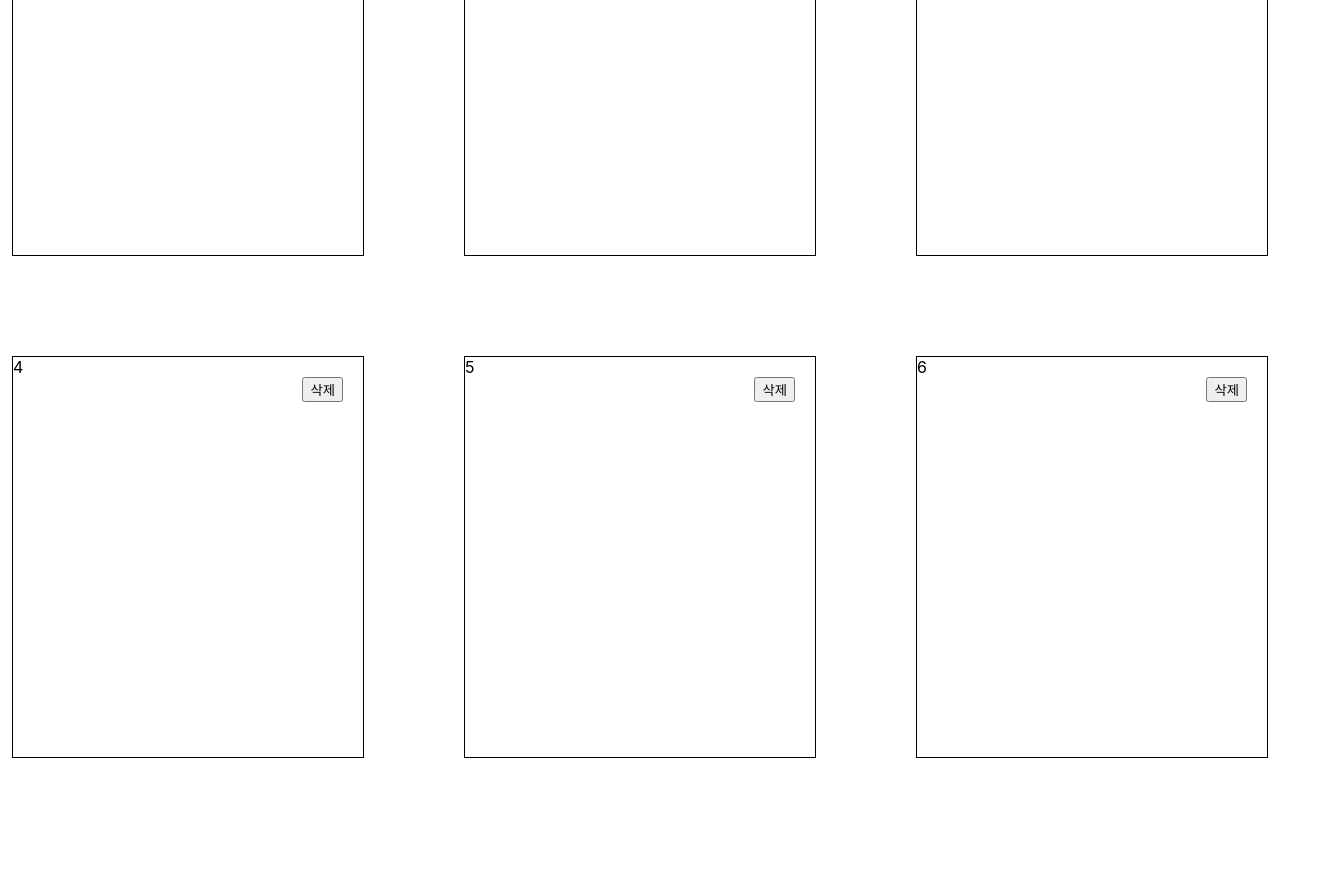
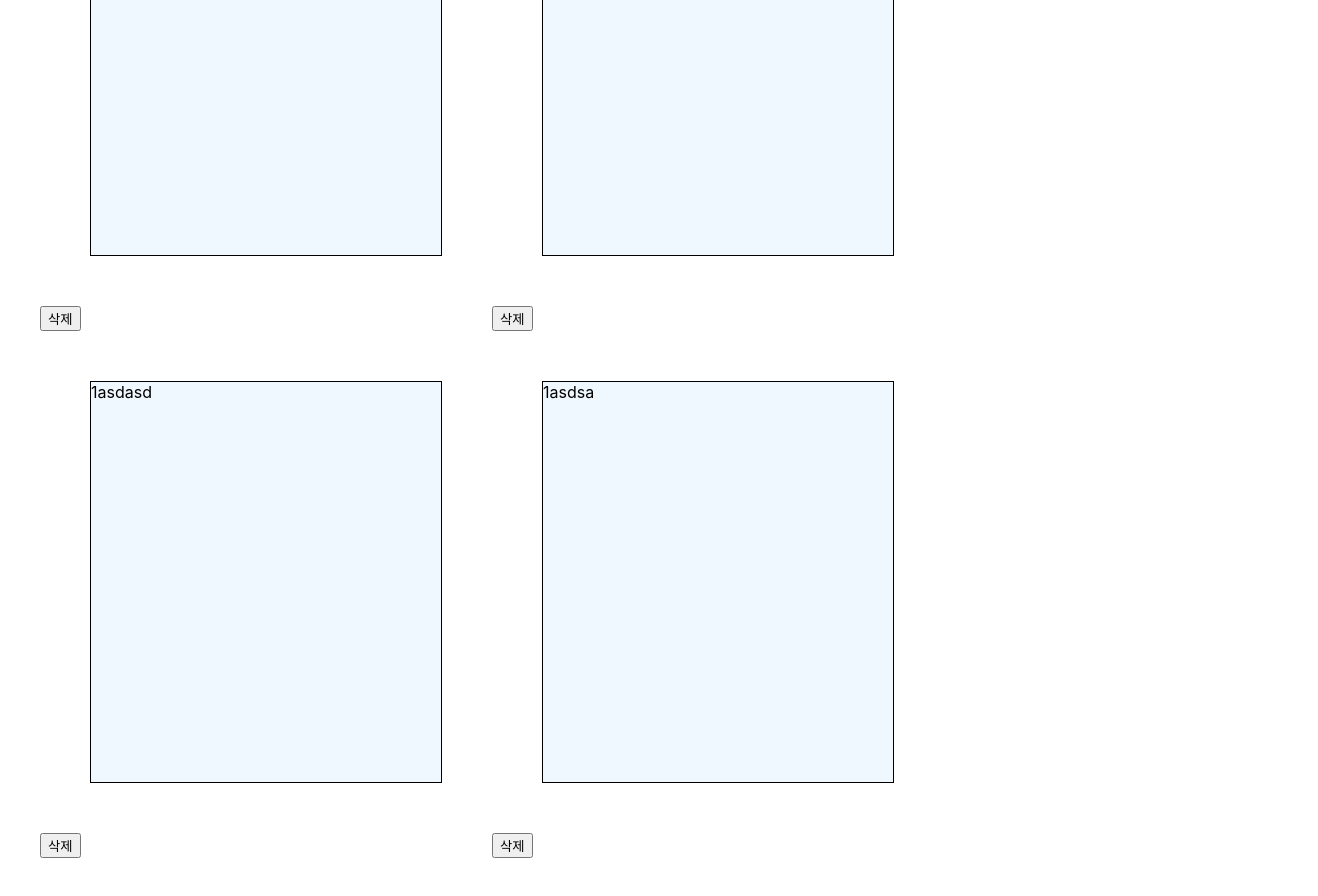
Before and after one commit to dowoo99/react-team-project, a React (Create React App) app: page /list in a window 1280 px wide. Shown: the part 500-1396 px from the top of the page, 1318 px wide, since content can reach past the window. Before the commit the page ends 1348 px from the top, so only its background shows below. Built offline with nearby package versions, Linux system fonts and the light colour scheme; data requests are answered from the project's data file.

Commit message:
0806 과제

```diff
--- /dev/null
+++ b/db.json
@@ -0,0 +1,28 @@
+{
+  "todos": [
+    {
+      "id": 1,
+      "name": "xzczx",
+      "title": "czxczxc",
+      "body": "xzczx"
+    },
+    {
+      "id": 2,
+      "name": "xzc",
+      "title": "xzcxzcxz",
+      "body": "cxzcxz"
+    },
+    {
+      "id": 4,
+      "name": "asdas",
+      "title": "asdasd",
+      "body": "dasd"
+    },
+    {
+      "id": 5,
+      "name": "sdad",
+      "title": "asdsa",
+      "body": "113313"
+    }
+  ]
+}
--- a/package.json
+++ b/package.json
@@ -3,11 +3,15 @@
   "version": "0.1.0",
   "private": true,
   "dependencies": {
+    "@reduxjs/toolkit": "^1.8.3",
     "@testing-library/jest-dom": "^5.14.1",
     "@testing-library/react": "^13.0.0",
     "@testing-library/user-event": "^13.2.1",
+    "axios": "^0.27.2",
+    "json-server": "^0.17.0",
     "react": "^18.2.0",
     "react-dom": "^18.2.0",
+    "react-redux": "^8.0.2",
     "react-router-dom": "^6.3.0",
     "react-scripts": "5.0.1",
     "styled-components": "^5.3.5",
--- a/src/Add.jsx
+++ b/src/Add.jsx
@@ -1,11 +1,13 @@
 import React, { useState } from "react";
 import Modal from "./Modal";
 import { useNavigate } from "react-router-dom";
+import Buttons from "./ele/Button";
 const Add = () => {
   const naviation = useNavigate();
   const [modal, Setmodal] = useState(false);
   return (
     <div>
+      <Buttons>asdsa</Buttons>
       <button
         onClick={() => {
           naviation("/list");
@@ -20,6 +22,7 @@ const Add = () => {
       >
         +
       </button>
+
       <div>{modal === true ? <Modal Setmodal={Setmodal}></Modal> : null}</div>
     </div>
   );
--- a/src/List.jsx
+++ b/src/List.jsx
@@ -1,13 +1,31 @@
-import React from "react";
+import React, { useState, useEffect } from "react";
 import styled from "styled-components";
 import { useNavigate } from "react-router-dom";
+import { useSelector, useDispatch } from "react-redux";
+import { __getTodos, __deleteTodos } from "./redux/modules/todosSlice";
 
 const List = () => {
+  const dispatch = useDispatch();
+  const todosList = useSelector((state) => state.todos.todos);
+  console.log(todosList);
+  const [todo, Settodo] = useState({
+    id: "",
+    name: "",
+    title: "",
+    body: "",
+  });
+  console.log(todosList);
   const navigation = useNavigate();
+  useEffect(() => {
+    dispatch(__getTodos());
+  }, [dispatch]);
+  const onClickDeleteHandler = (id) => {
+    dispatch(__deleteTodos(id));
+  };
   return (
     <Lists>
       <HeaderList>
-        <div>ToDO List</div>
+        <div>ToDo List</div>
         <div
           onClick={() => {
             navigation("/");
@@ -17,33 +35,29 @@ const List = () => {
         </div>
       </HeaderList>
       <FlexBox>
-        <div>
-          <LowBox>
-            <div
-              onClick={() => {
-                navigation("/detail");
-              }}
-            >
-              1 <button>삭제</button>
-            </div>
-            <div>
-              2 <button>삭제</button>
-            </div>
-            <div>
-              3 <button>삭제</button>
-            </div>
-          </LowBox>
-          <LowBox>
-            <div>
-              4 <button>삭제</button>
-            </div>
-            <div>
-              5 <button>삭제</button>
-            </div>
-            <div>
-              6 <button>삭제</button>
-            </div>
-          </LowBox>
+        <div style={{ display: "flex", flexWrap: "wrap" }}>
+          {todosList.map((todos) => {
+            if (todos.length !== 0) {
+              return (
+                <div key={todos.id}>
+                  <LowBox
+                    onClick={() => {
+                      navigation(`/detail/${todos.id}`);
+                    }}
+                  >
+                    <div>1{todos.title}</div>
+                  </LowBox>
+                  <button
+                    onClick={() => {
+                      onClickDeleteHandler(todos.id);
+                    }}
+                  >
+                    삭제
+                  </button>
+                </div>
+              );
+            }
+          })}
         </div>
       </FlexBox>
     </Lists>
@@ -60,22 +74,21 @@ const HeaderList = styled.div`
 `;
 const FlexBox = styled.div`
   display: flex;
+
   padding: 40px;
   justify-content: center;
   align-items: center;
 `;
 const LowBox = styled.div`
   display: flex;
-  flex-direction: row;
+  flex-direction: column;
+  flex-wrap: wrap;
   & > div {
     width: 350px;
     height: 400px;
     border: 1px solid black;
     margin: 50px 50px;
-    & > button {
-      float: right;
-      margin: 20px;
-    }
+    background-color: aliceblue;
   }
 `;
 export default List;
--- a/src/Modal.jsx
+++ b/src/Modal.jsx
@@ -1,8 +1,31 @@
-import React from "react";
+import React, { useState } from "react";
+import { useDispatch } from "react-redux";
+import { __postTodos } from "./redux/modules/todosSlice";
 const Modal = ({ Setmodal }) => {
+  const dispatch = useDispatch();
+  const [todos, setTodos] = useState({
+    id: "",
+    name: "",
+    title: "",
+    body: "",
+  });
+  const onChangeHandler = (event) => {
+    const { name, value } = event.target;
+    setTodos({ ...todos, [name]: value });
+    console.log(todos);
+  };
+  const onSubmitHandler = (event) => {
+    event.preventDefault();
+    dispatch(__postTodos({ ...todos }));
+    setTodos({
+      id: "",
+      name: "",
+      title: "",
+      body: "",
+    });
+  };
   return (
-    <div>
-      <from>
+    <form onSubmit={onSubmitHandler}>
       <div
         onClick={() => {
           Setmodal(false);
@@ -11,14 +34,28 @@ const Modal = ({ Setmodal }) => {
         x
       </div>
       <label>작성자</label>
-        <input type="text"></input>
+      <input
+        onChange={onChangeHandler}
+        name="name"
+        type="text"
+        value={todos.name}
+      ></input>
       <label>제목</label>
-        <input type="text"></input>
+      <input
+        onChange={onChangeHandler}
+        name="title"
+        type="text"
+        value={todos.title}
+      ></input>
       <label>내용</label>
-        <input type="text"></input>
+      <input
+        onChange={onChangeHandler}
+        name="body"
+        type="text"
+        value={todos.body}
+      ></input>
       <button>추가하기</button>
-      </from>
-    </div>
+    </form>
   );
 };
 
--- /dev/null
+++ b/src/ele/Button.jsx
@@ -0,0 +1,15 @@
+import React from "react";
+import styled from "styled-components";
+const Buttons = (props) => {
+  return <StyledButton>{props.children}</StyledButton>;
+};
+export default Buttons;
+const StyledButton = styled.button`
+  padding: 6px 12px;
+  border-radius: 8px;
+  font-size: 1rem;
+  line-height: 1.5;
+  border: 1px solid lightgray;
+  color: black;
+  background: white;
+`;
--- a/src/index.js
+++ b/src/index.js
@@ -1,14 +1,18 @@
-import React from 'react';
-import ReactDOM from 'react-dom/client';
-import './index.css';
-import App from './App';
-import reportWebVitals from './reportWebVitals';
+import React from "react";
+import ReactDOM from "react-dom/client";
+import "./index.css";
+import App from "./App";
+import reportWebVitals from "./reportWebVitals";
+import { Provider } from "react-redux";
+import store from "./redux/config/configStore";
 
-const root = ReactDOM.createRoot(document.getElementById('root'));
+const root = ReactDOM.createRoot(document.getElementById("root"));
 root.render(
-  <React.StrictMode>
-    <App />
-  </React.StrictMode>
+  <Provider store={store}>
+    <React.StrictMode>
+      <App />
+    </React.StrictMode>
+  </Provider>
 );
 
 // If you want to start measuring performance in your app, pass a function
--- /dev/null
+++ b/src/redux/config/configStore.js
@@ -0,0 +1,10 @@
+import { configureStore, createSlice } from "@reduxjs/toolkit";
+import todosSlice from "../modules/todosSlice";
+
+const store = configureStore({
+  reducer: {
+    todos: todosSlice,
+  },
+});
+
+export default store;
--- /dev/null
+++ b/src/redux/modules/todosSlice.js
@@ -0,0 +1,85 @@
+import axios from "axios"; // axios import 합니다.
+import { createAsyncThunk, createSlice } from "@reduxjs/toolkit";
+
+const initialState = {
+  todos: [
+    {
+      id: "",
+      name: "",
+      title: "",
+      body: "",
+    },
+  ],
+};
+
+export const __postTodos = createAsyncThunk(
+  "todos/postTodos",
+  async (payload, thunkAPI) => {
+    try {
+      const data = await axios.post("http://localhost:3001/todos", payload);
+      return thunkAPI.fulfillWithValue(data.data);
+    } catch (error) {
+      return thunkAPI.rejectWithValue(error);
+    }
+  }
+);
+export const __getTodos = createAsyncThunk(
+  "todos/getTodos",
+  async (payload, thunkAPI) => {
+    try {
+      const data = await axios.get("http://localhost:3001/todos");
+      return thunkAPI.fulfillWithValue(data.data);
+    } catch (error) {
+      return thunkAPI.rejectWithValue(error);
+    }
+  }
+);
+export const __deleteTodos = createAsyncThunk(
+  "todos/deleteTodos",
+  async (payload, thunkAPI) => {
+    try {
+      const data = await axios.delete(`http://localhost:3001/todos/${payload}`);
+      return thunkAPI.fulfillWithValue(data.data);
+    } catch (error) {
+      return thunkAPI.rejectWithValue(error);
+    }
+  }
+);
+
+export const todosSlice = createSlice({
+  name: "todos",
+  initialState,
+  reducers: {},
+  extraReducers: {
+    [__postTodos.pending]: (state) => {},
+    [__postTodos.fulfilled]: (state, action) => {
+      state.todos = action.payload;
+      console.log(state, action);
+    },
+    [__postTodos.rejected]: (state, action) => {
+      state.error = action.payload;
+      console.log(state, action);
+    },
+    [__getTodos.pending]: (state) => {},
+    [__getTodos.fulfilled]: (state, action) => {
+      state.todos = action.payload;
+      console.log(state, action);
+    },
+    [__getTodos.rejected]: (state, action) => {
+      state.error = action.payload;
+      console.log(state, action);
+    },
+    [__deleteTodos.fulfilled]: (state, action) => {
+      const target = state.todos.id.findIndex(
+        (todos) => todos.id === action.payload
+      );
+      state.todos.data.splice(target, 1);
+    },
+    [__deleteTodos.rejected]: (state, action) => {
+      state.error = action.payload;
+    },
+  },
+});
+
+export const {} = todosSlice.actions;
+export default todosSlice.reducer;
--- a/src/shared/Router.jsx
+++ b/src/shared/Router.jsx
@@ -10,7 +10,7 @@ const Router = () => {
       <Routes>
         <Route path="/" element={<Home />}></Route>
         <Route path="/list" element={<ListPage />}></Route>
-        <Route path="/detail" element={<Detail />}></Route>
+        <Route path="/detail/:id" element={<Detail />}></Route>
       </Routes>
     </BrowserRouter>
   );
```
Also changed, not shown: src/pages/Detail.jsx (+20 -5 lines), 1 other file (tests, documents, lock files or other folders). Lines whose indentation alone changed are shown as unchanged.
